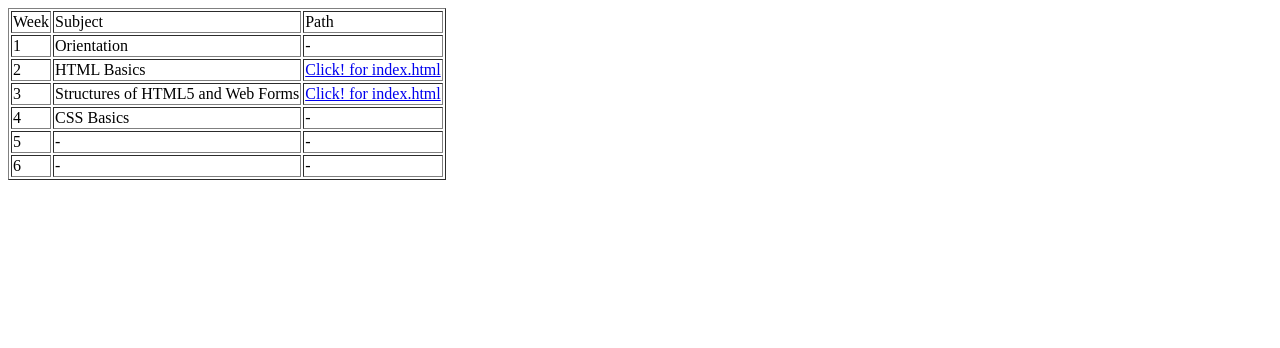
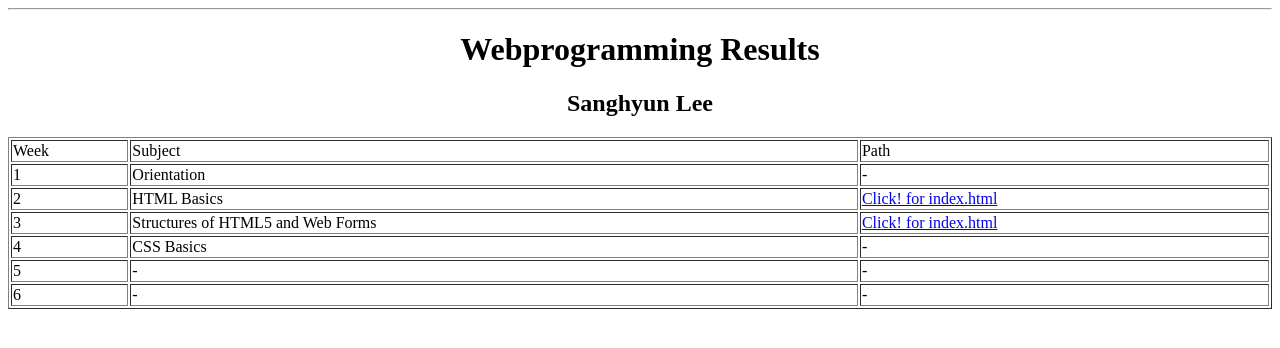
Before and after one commit to MUMBLEBERRY/WebProgramming, a plain HTML site: page index.html in a window 1280 px wide. Drawn offline with Linux system fonts and the light colour scheme.

Commit message:
Applied Week3 changes

```diff
--- a/index.html
+++ b/index.html
@@ -5,7 +5,11 @@
     <title>Webprogramming Lecture Practice</title>
   </head>
   <body>
-    <table border="1">
+    <center>
+    <hr>
+    <h1>Webprogramming Results</h1>
+    <h2>Sanghyun Lee</h2>
+    <table border="1" width="100%">
       <tr>
         <td>Week</td>
         <td>Subject</td>
@@ -41,6 +45,6 @@
         <td>-</td>
         <td>-</td>
       </tr>
-    </table>
+      </center>
   </body>
 </html>
```
